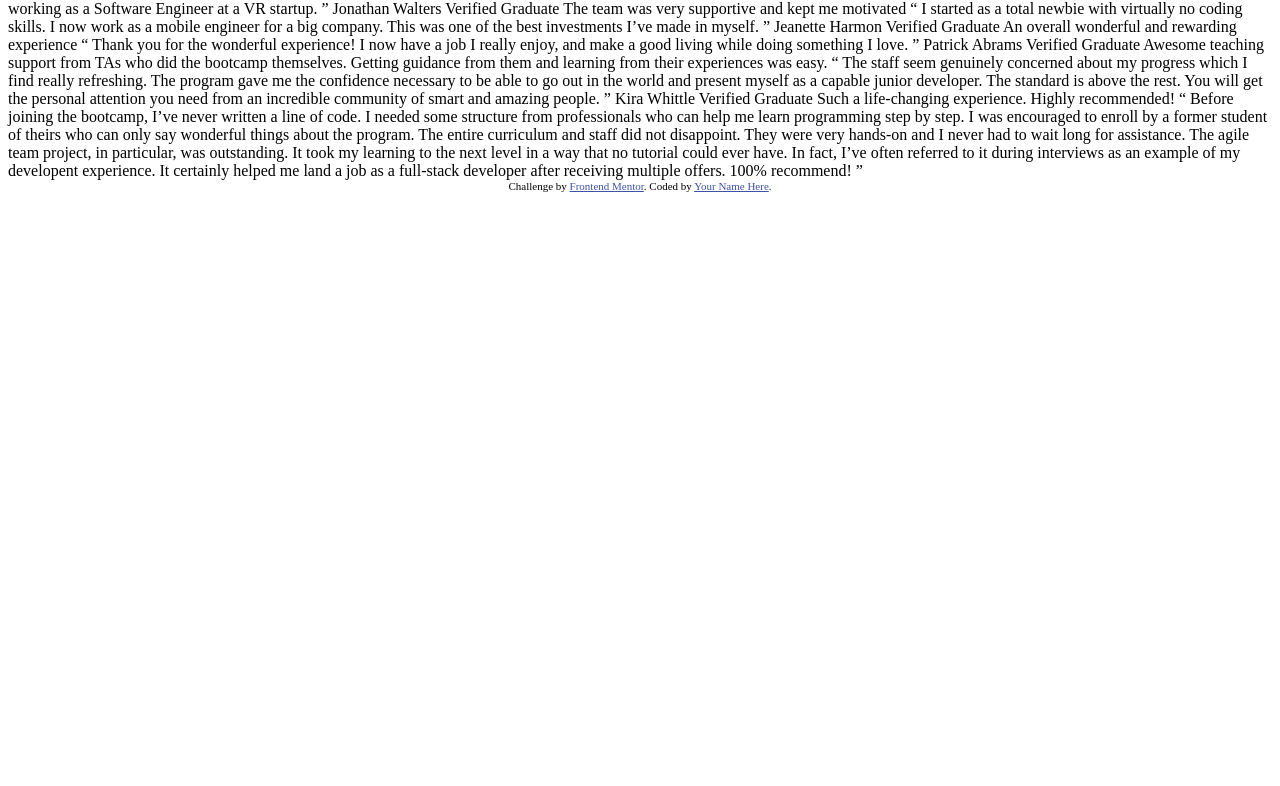
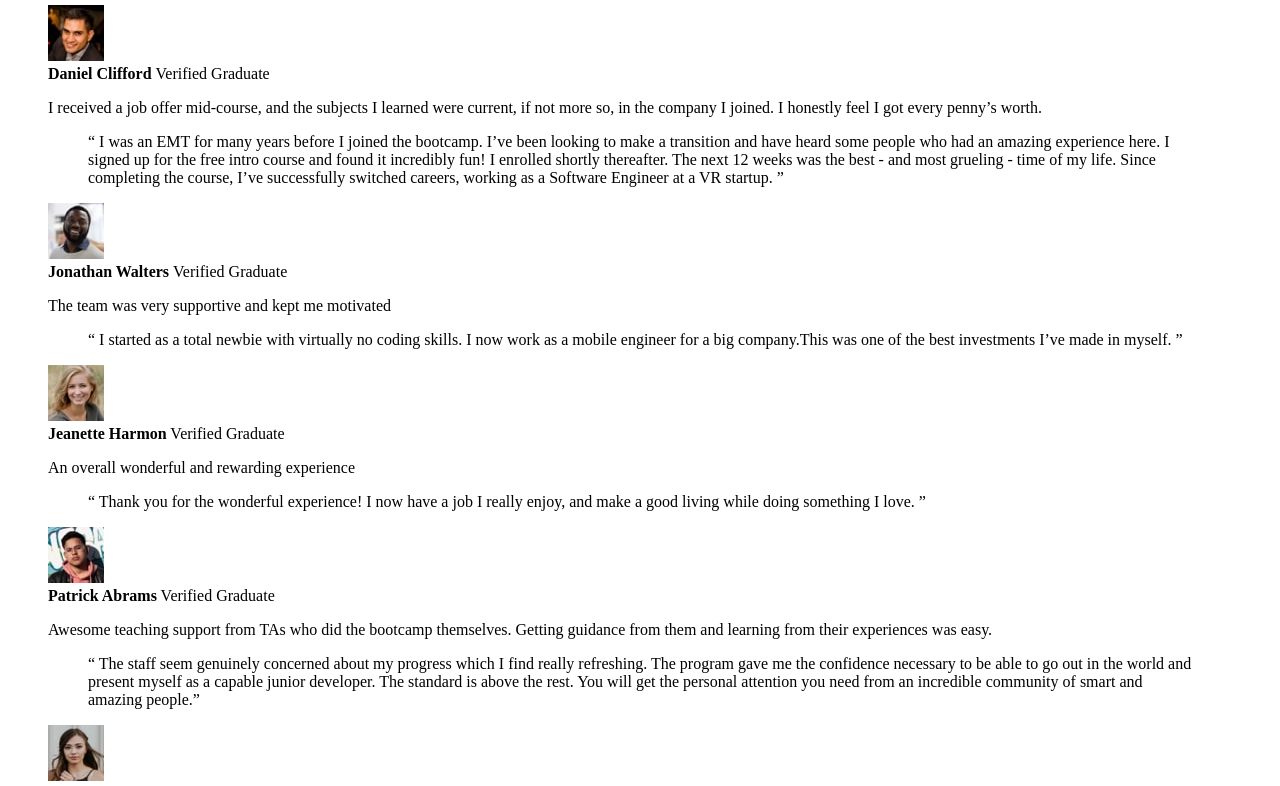
Before and after one commit to Chakarbits/Testimonials-grid-section, a plain HTML site: page index.html in a window 1280 px wide. Shown: the part 62-848 px from the top of the page. Before the commit the page ends 800 px from the top, so only its background shows below. Drawn offline with Linux system fonts and the light colour scheme.

Commit message:
Html Structure for Testimonials

```diff
--- a/index.html
+++ b/index.html
@@ -1,76 +1,126 @@
 <!DOCTYPE html>
 <html lang="en">
   <head>
-  <meta charset="UTF-8">
-  <meta name="viewport" content="width=device-width, initial-scale=1.0"> <!-- displays site properly based on user's device -->
+    <meta charset="UTF-8" />
+    <meta name="viewport" content="width=device-width, initial-scale=1.0" />
+    <!-- displays site properly based on user's device -->
 
-  <link rel="icon" type="image/png" sizes="32x32" href="./images/favicon-32x32.png">
+    <link
+      rel="icon"
+      type="image/png"
+      sizes="32x32"
+      href="./images/favicon-32x32.png"
+    />
 
-  <title>Frontend Mentor | [Challenge Name Here]</title>
+    <title>Frontend Mentor | Testimonial Grid</title>
 
     <!-- Feel free to remove these styles or customise in your own stylesheet 👍 -->
     <style>
-    .attribution { font-size: 11px; text-align: center; }
-    .attribution a { color: hsl(228, 45%, 44%); }
+      .attribution {
+        font-size: 11px;
+        text-align: center;
+      }
+      .attribution a {
+        color: hsl(228, 45%, 44%);
+      }
     </style>
   </head>
   <body>
-  Daniel Clifford
-  Verified Graduate
+    <main>
+      <!-- Testimonial section -->
+      <section class="Testimonial">
+        <div class="Testimonial-wrapper">
+            <header>
+              <h1 class="visually-hidden">Testimonials</h1>
+            </header>
 
-  I received a job offer mid-course, and the subjects I learned were current, if not more so,
-  in the company I joined. I honestly feel I got every penny’s worth.
+            <figure class="Testimonial__figure">
+              <img src="images/image-daniel.jpg" alt="Daniel Profile Picture" class="Testimonials__profile-picture">
+              <figcaption class="Testimonial__details">
+                <strong> Daniel Clifford </strong>
+                <span>Verified Graduate</span>
+              </figcaption>
+              <p>I received a job offer mid-course, and the
+                subjects I learned were current, if not more so, in the company I joined. I honestly feel I got every penny’s worth.</p>
+                <blockquote>
+                  <p>“ I was an EMT for many years
+                    before I joined the bootcamp. I’ve been looking to make a transition and
+                    have heard some people who had an amazing experience here. I signed up for
+                    the free intro course and found it incredibly fun! I enrolled shortly
+                    thereafter. The next 12 weeks was the best - and most grueling - time of my
+                    life. Since completing the course, I’ve successfully switched careers,
+                    working as a Software Engineer at a VR startup. ”</p>
+                </blockquote>
+            </figure>
 
-  “ I was an EMT for many years before I joined the bootcamp. I’ve been looking to make a
-  transition and have heard some people who had an amazing experience here. I signed up
-  for the free intro course and found it incredibly fun! I enrolled shortly thereafter.
-  The next 12 weeks was the best - and most grueling - time of my life. Since completing
-  the course, I’ve successfully switched careers, working as a Software Engineer at a VR startup. ”
+            <figure>
+              <img src="images/image-jonathan.jpg" alt="Jonathan Profile Picture" class="Testimonials__profile-picture">
+              <figcaption class="Testimonial__details">
+                <strong>Jonathan Walters </strong>
+                <span>Verified Graduate</span>
+              </figcaption>
+              <p>
+                The team was very supportive and kept me motivated
+              </p>
+              <blockquote>
+                <p>
+                  “ I started as a total newbie with virtually no coding skills. I now work as a mobile engineer for a big company.This was one of the best investments I’ve made in myself. ”
+                </p>
+              </blockquote>
+            </figure>
 
-  Jonathan Walters
-  Verified Graduate
+            <figure>
+              <img src="images/image-jeanette.jpg" alt="Jeanette Profile picture" class="Testimonials__profile-picture">
+              <figcaption class="Testimonial__details">
+                <strong>Jeanette Harmon</strong>
+                <span>Verified Graduate</span>
+              </figcaption>
+              <p>
+                An overall wonderful and rewarding experience
+              </p>
+              <blockquote>
+                <p>“ Thank you for the wonderful experience! I now have a job I really enjoy, and make a good living while doing something I love. ”</p>
+              </blockquote>
+            </figure>
 
-  The team was very supportive and kept me motivated
+            <figure>
+              <img src="images/image-patrick.jpg" alt="Patrick Profile Picture" class="Testimonials__profile-picture">
+              <figcaption class="Testimonial__details">
+                <strong>Patrick Abrams</strong>
+                <span>Verified Graduate</span>
+              </figcaption>
+              <p> Awesome teaching support from TAs who did the bootcamp themselves. Getting guidance from them and learning from their experiences was easy.</p>
+              <blockquote>
+                <p>“ The staff seem genuinely concerned about my progress which I find really refreshing. The program gave me the confidence necessary to be able to go out in the world and present myself as a capable junior developer. The standard is above the rest. You will get the personal attention you need from an incredible community of smart and amazing people.”</p>
+              </blockquote>
+            </figure>
 
-  “ I started as a total newbie with virtually no coding skills. I now work as a mobile engineer
-  for a big company. This was one of the best investments I’ve made in myself. ”
+            <figure>
+              <img src="images/image-kira.jpg" alt="Kira Profile Picture">
+              <figcaption class="Testimonial__details">
+                <strong>Kira Whittle</strong>
+                <span>Verified Graduate</span>
+              </figcaption>
+              <p>Such a life-changing experience. Highly recommended!</p>
+              <blockquote>
+                <p>
+                  “Before joining the bootcamp, I’ve never written a line of code. I needed some structure from professionals who can help me learn programming step by step. I was encouraged to enroll by a former student of theirs who can only say wonderful things about the program. The entire curriculum and staff did not disappoint. They were very hands-on and I never had to wait long for assistance. The agile team project, in particular, was outstanding. It took my learning to the next level in a way that no tutorial could ever have. In fact, I’ve often referred to it during interviews as an example of my developent experience. It certainly helped me land a job as a full-stack developer after receiving multiple offers. 100% recommend! ”
+                </p>
+              </blockquote>
+            </figure>
+          </div>
+        </div>
+      </section>
+    </main>
 
-  Jeanette Harmon
-  Verified Graduate
 
-  An overall wonderful and rewarding experience
 
-  “ Thank you for the wonderful experience! I now have a job I really enjoy, and make a good living
-  while doing something I love. ”
-
-  Patrick Abrams
-  Verified Graduate
-
-  Awesome teaching support from TAs who did the bootcamp themselves. Getting guidance from them and
-  learning from their experiences was easy.
-
-  “ The staff seem genuinely concerned about my progress which I find really refreshing. The program
-  gave me the confidence necessary to be able to go out in the world and present myself as a capable
-  junior developer. The standard is above the rest. You will get the personal attention you need from
-  an incredible community of smart and amazing people. ”
-
-  Kira Whittle
-  Verified Graduate
-
-  Such a life-changing experience. Highly recommended!
-
-  “ Before joining the bootcamp, I’ve never written a line of code. I needed some structure from
-  professionals who can help me learn programming step by step. I was encouraged to enroll by a former
-  student of theirs who can only say wonderful things about the program. The entire curriculum and staff
-  did not disappoint. They were very hands-on and I never had to wait long for assistance. The agile team
-  project, in particular, was outstanding. It took my learning to the next level in a way that no tutorial
-  could ever have. In fact, I’ve often referred to it during interviews as an example of my developent
-  experience. It certainly helped me land a job as a full-stack developer after receiving multiple offers.
-  100% recommend! ”
 
     <div class="attribution">
-    Challenge by <a href="https://www.frontendmentor.io?ref=challenge" target="_blank">Frontend Mentor</a>.
-    Coded by <a href="#">Your Name Here</a>.
+      Challenge by
+      <a href="https://www.frontendmentor.io?ref=challenge" target="_blank"
+        >Frontend Mentor</a
+      >. Coded by <a href="#">Your Name Here</a>.
     </div>
   </body>
 </html>
```
Lines whose indentation alone changed are shown as unchanged.
